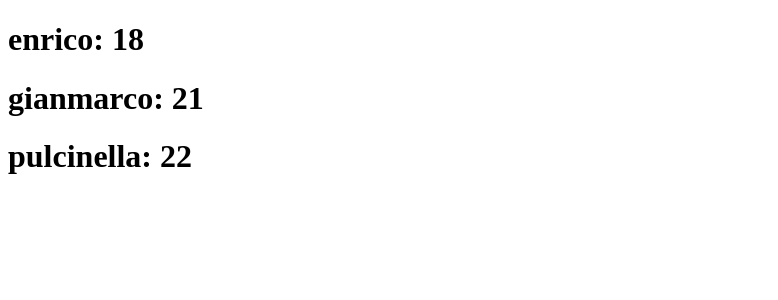
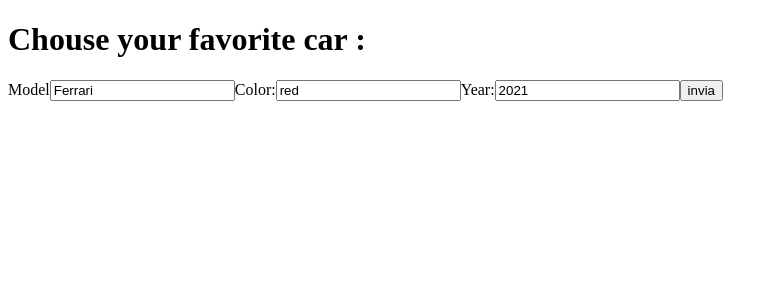
Before and after one commit to MuciFrancesco/react-exercises, a React (Create React App) app: page / in a window 1280 px wide. Shown: the top 300 px of the page, without its empty margins (0-778 px from the left). Built offline with nearby package versions, Linux system fonts and the light colour scheme.

Commit message:
useRef-02

```diff
--- a/src/App.js
+++ b/src/App.js
@@ -1,22 +1,16 @@
 import React from "react";
-import FilteredList from "./FilteredList";
-const person = [
-  { id: 0, name: "enrico", age: 18 },
-  { id: 1, name: "marco", age: 15 },
-  { id: 2, name: "gianmarco", age: 21 },
-  { id: 3, name: "mariottide", age: 13 },
-  { id: 4, name: "pulcinella", age: 22 },
-];
-const adult = (x) => {
-  const adultFilter = person.filter((person) => person.age >= 18);
-  return adultFilter;
+import CarDetail from "./CarDetail";
+const defaultValue = {
+  model: "Ferrari",
+  color: "red",
+  year: "2021",
 };
 
 function App() {
   return (
     <div className='App'>
       <>
-        <FilteredList person={person} adultFilter={adult} />
+        <CarDetail defaultValue={defaultValue} />
       </>
     </div>
   );
--- /dev/null
+++ b/src/CarDetail.js
@@ -0,0 +1,29 @@
+import React, { useEffect, useRef } from "react";
+
+function CarDetail({ defaultValue }) {
+  const model = useRef();
+  const color = useRef();
+  const year = useRef();
+  useEffect(() => {
+    model.current.value = defaultValue.model;
+    color.current.value = defaultValue.color;
+    year.current.value = defaultValue.year;
+  }, [defaultValue]);
+
+  return (
+    <div>
+      <h1>Chouse your favorite car :</h1>
+      <form>
+        <label>Model</label>
+        <input ref={model}></input>
+        <label>Color:</label>
+        <input ref={color}></input>
+        <label>Year:</label>
+        <input ref={year}></input>
+        <button type='submit'>invia</button>
+      </form>
+    </div>
+  );
+}
+
+export default CarDetail;
```
